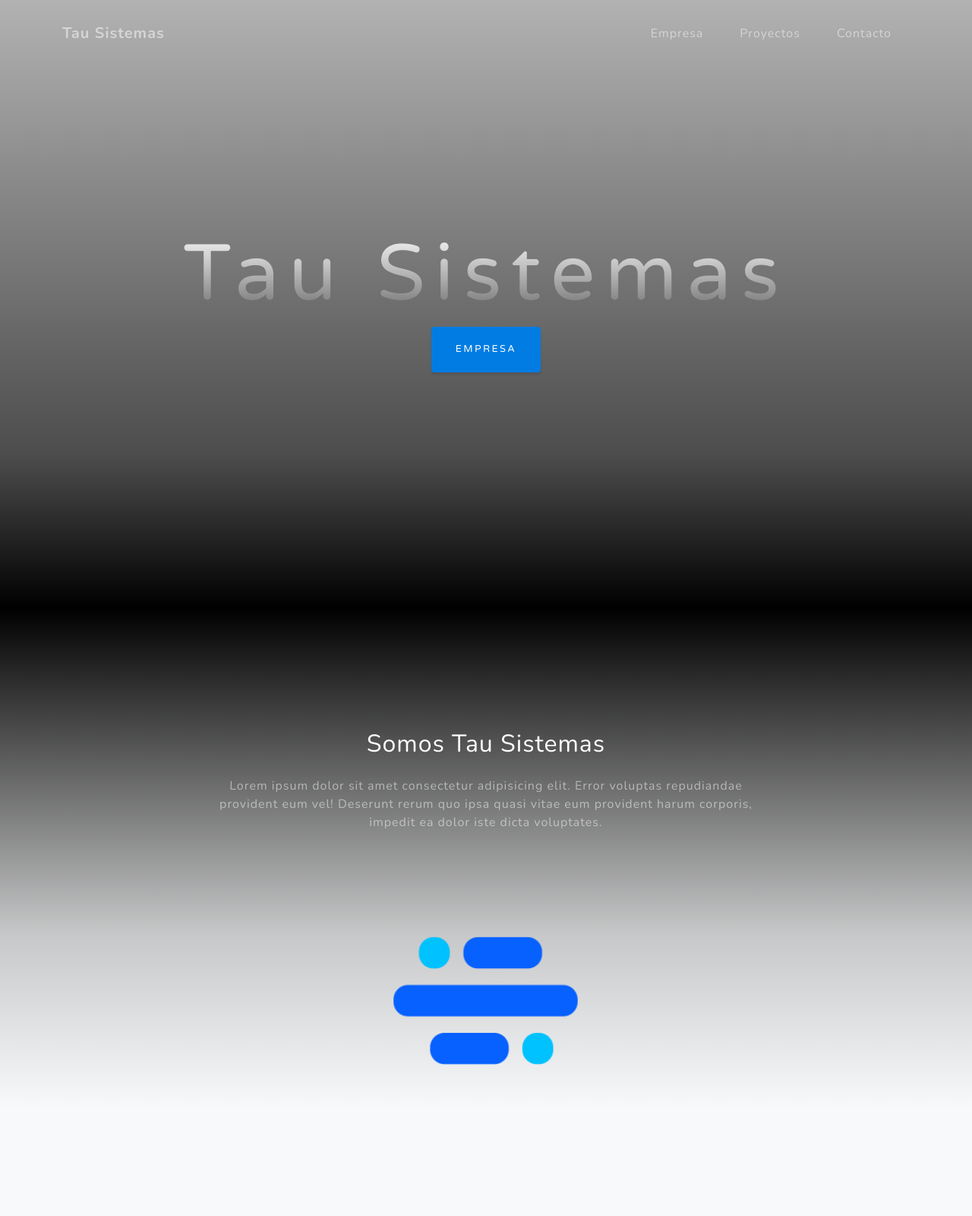
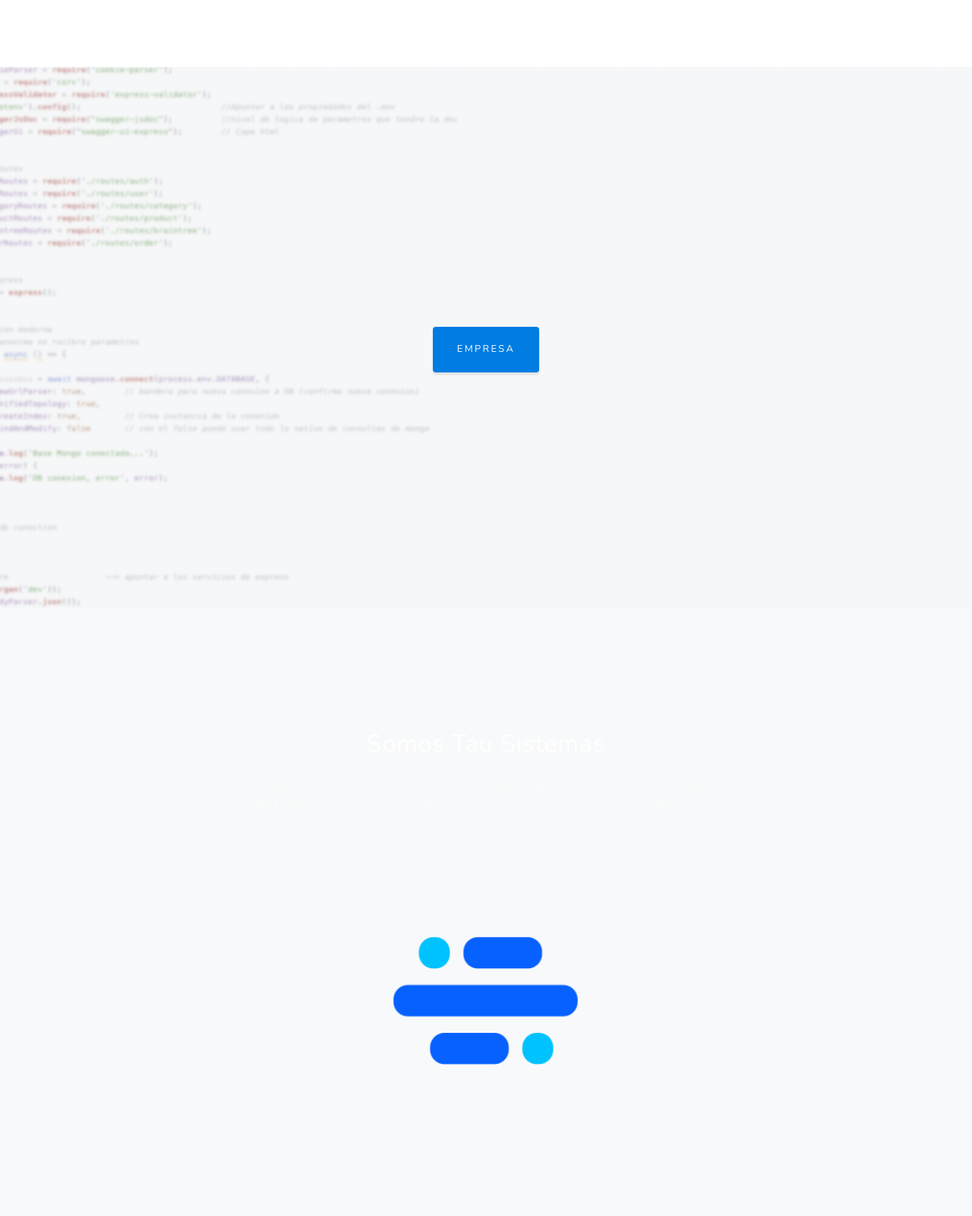
Before and after one commit to DiegoTausistemas/SitioWeb-Tausistemas, a website: page src/pug/index.html in a window 1280 px wide. Shown: the top 1600 px of the page at 76% size. Drawn offline with nearby package versions, Linux system fonts and the light colour scheme; files that its build step writes are made by us from their sources; files whose address does not match are found by name.

Commit message:
Nuevos parametros

```diff
--- a/src/scss/components/_navbar.scss
+++ b/src/scss/components/_navbar.scss
@@ -33,7 +33,7 @@
         padding-top: 0;
         padding-bottom: 0;
         border-bottom: none;
-        background-color: transparent;
+        background-color: $white;
         transition: background-color 0.3s ease-in-out;
         .navbar-brand {
             padding: 0.5rem 0;
--- a/src/scss/sections/_about.scss
+++ b/src/scss/sections/_about.scss
@@ -1,10 +1,10 @@
 .about-section {
     padding-top: 10rem;
     background: linear-gradient(
-        to bottom,
-        $black 0%,
-        #{fade-out($black, 0.8)} 65%,
-        #{fade-out($black, 1.0)} 100%
+        to top,
+        #{fade-out($light, 1.0)} 0%,
+        #{fade-out($light, 0.0)} 0%,
+        $light 100%
     );
     p {
         margin-bottom: 5rem;
--- a/src/scss/sections/_masthead.scss
+++ b/src/scss/sections/_masthead.scss
@@ -5,12 +5,12 @@
     min-height: 35rem;
     padding: 15rem 0;
     background: linear-gradient(
-            to bottom,
-            #{fade-out($black, 0.7)} 0%,
-            #{fade-out($black, 0.3)} 75%,
-            $black 100%
-        ),
-        url("../assets/img/code.jpg");
+        to top,
+        #{fade-out($light, 0.7)} 50%,
+        #{fade-out($light, 0.7)} 100%,
+        $light 100%
+    ),
+        url("../assets/img/code_light_screenshot.jpg");
     background-position: center;
     background-repeat: no-repeat;
     background-attachment: scroll;
@@ -20,7 +20,7 @@
         font-size: 2.5rem;
         line-height: 2.5rem;
         letter-spacing: 0.8rem;
-        background: linear-gradient(fade-out($white, 0.1), fade-out($white, 1));
+        background: linear-gradient(fade-out($white, 1), fade-out($white, 1));
         -webkit-text-fill-color: transparent;
         background-clip: text;
     }
--- a/src/scss/sections/_signup.scss
+++ b/src/scss/sections/_signup.scss
@@ -1,12 +1,12 @@
 .signup-section {
     padding: 10rem 0;
     background: linear-gradient(
-            to bottom,
-            #{fade-out($black, 0.9)} 0%,
-            #{fade-out($black, 0.5)} 75%,
-            $black 100%
-        ),
-        url("../assets/img/terminal.png");
+        to top,
+        #{fade-out($light, 0.5)} 50%,
+        #{fade-out($light, 0.5)} 100%,
+        $light 100%
+    ),
+        url("../assets/img/terminal_screenshot.jpg");
     background-position: center;
     background-repeat: no-repeat;
     background-attachment: scroll;
--- a/src/scss/variables/_colors.scss
+++ b/src/scss/variables/_colors.scss
@@ -2,6 +2,8 @@
 
 $teal: #007ce2;
 $black: #000000;
+$light: #f8f9fa;
+$white: #FFFFFF;
 
 // Override Bootstrap default state colors
 
@@ -10,5 +12,5 @@
 // Add colors to the color map
 
 $theme-colors: (
-    "black": $black,
+    "black": $white
 );
--- a/src/scss/variables/_typography.scss
+++ b/src/scss/variables/_typography.scss
@@ -1,6 +1,6 @@
 // Override Bootstrap typography variables
 
-$font-family-base: "Nunito", -apple-system, BlinkMacSystemFont, "Segoe UI",
+$font-family-base: "Nunito", "Segoe UI",
     Roboto, "Helvetica Neue", Arial, sans-serif, "Apple Color Emoji",
     "Segoe UI Emoji", "Segoe UI Symbol", "Noto Color Emoji";
 
@@ -8,6 +8,6 @@
 
 // Custom font family for masthead H1
 
-$font-family-special: "Varela Round", -apple-system, BlinkMacSystemFont,
-    "Segoe UI", Roboto, "Helvetica Neue", Arial, sans-serif, "Apple Color Emoji",
+$font-family-special: "Nunito", "Segoe UI", Roboto,
+    "Helvetica Neue", Arial, sans-serif, "Apple Color Emoji",
     "Segoe UI Emoji", "Segoe UI Symbol", "Noto Color Emoji";
```
